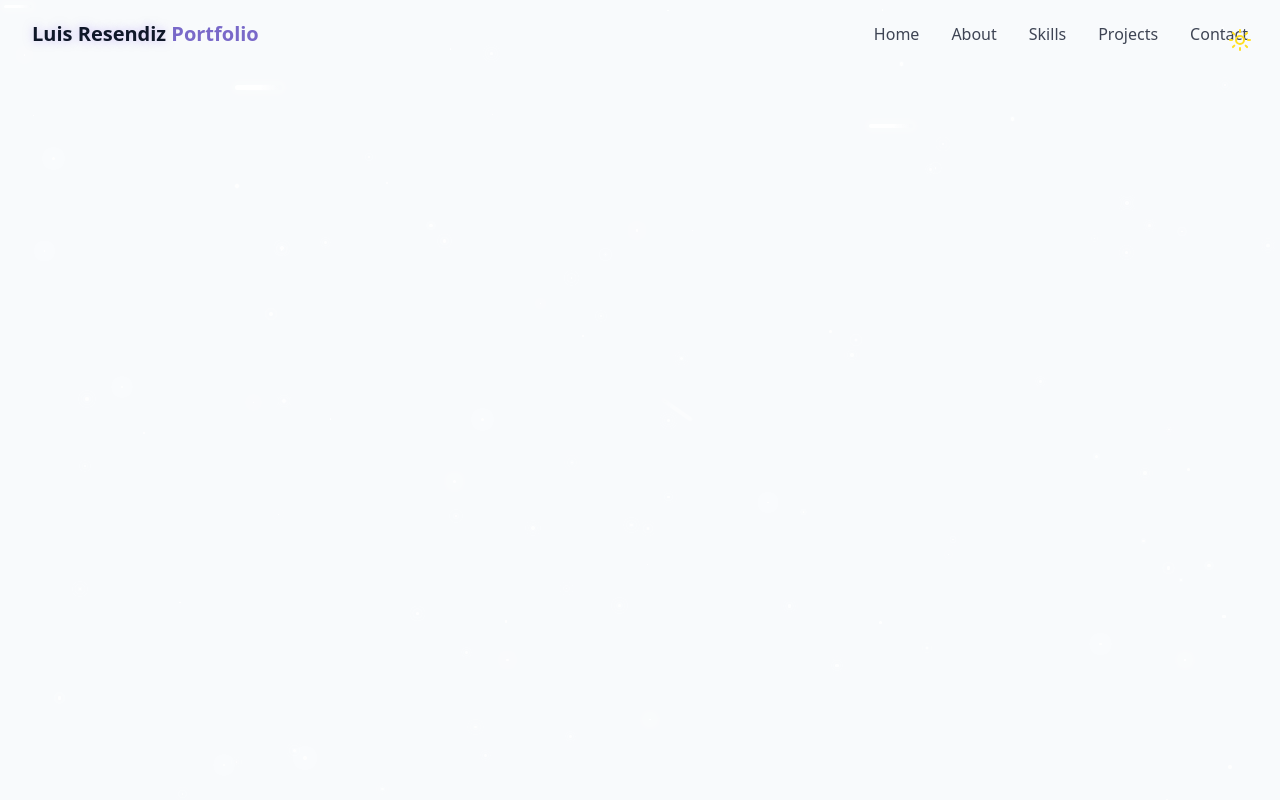
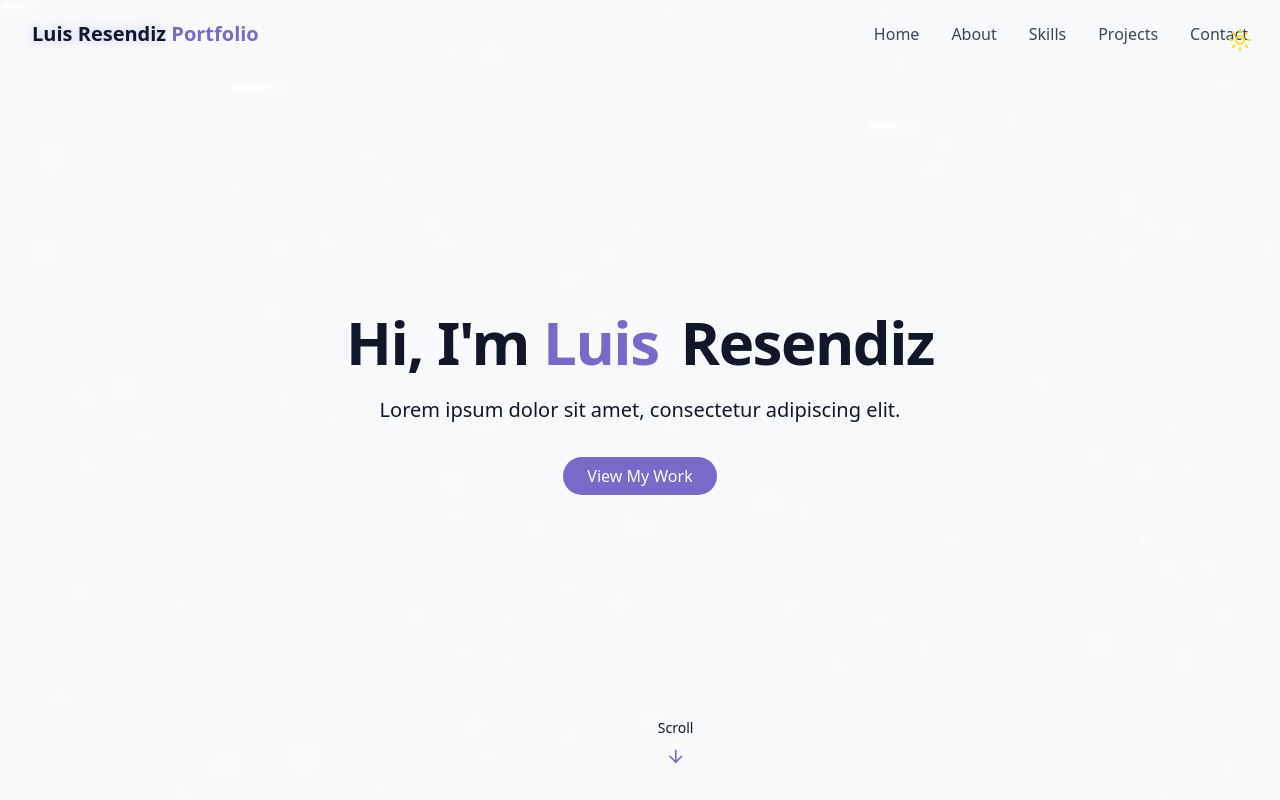
Before and after one commit to LuisRes/Portfolio, a React (Vite) app: page / in a window 1280 px wide. Built offline with nearby package versions, Linux system fonts and the light colour scheme.

Commit message:
Added Hero Section

```diff
--- /dev/null
+++ b/src/components/HeroSection.tsx
@@ -0,0 +1,31 @@
+import { ArrowDown } from "lucide-react"
+
+
+export const HeroSection = () => {
+    return <section id="hero" className="relative min-h-screen flex flex-col items-center justify-center px-4">
+        <div className="container max-w-4xl mx-auto text-center z-10">
+            <div className="space-y-6">
+                <h1 className="text-4xl md:text-6xl font-bold tracking-tight">
+                    <span className="opacity-0 animate-fade-in">Hi, I'm </span>
+                    <span className="text-primary opacity-0 animate-fade-in-delay-1">Luis </span>
+                    <span className="text-gradient ml-2 opacity-0 animate-fade-in-delay-2">Resendiz </span>
+                </h1>
+                <p className="text-lg md:text-xl text-muted-foreground max-2-2xl mx-auto opacity-0
+                animate-fade-in-delay-3">
+                    Lorem ipsum dolor sit amet, consectetur adipiscing elit.
+                </p>
+                <div className="pt-4 opacity-0 animate-fade-in-delay-4">
+                    <a href="#projects" className="cosmic-button">
+                        View My Work
+                    </a>
+                </div>
+            </div>
+        </div>
+
+        <div className="absolute bottom-8 left-1/2 transform translate-x-1/2 flex flex-col items-center
+        animate-bounce">
+            <span className="text-sm text-muted-foreground mb-2">Scroll</span>
+            <ArrowDown className="h-5 w-5 text-primary" />
+        </div>
+    </section>
+}
--- a/src/pages/Home.tsx
+++ b/src/pages/Home.tsx
@@ -1,6 +1,7 @@
 import { ThemeToggle } from "../components/ThemeToggle";
 import { StarBackground } from "../components/StarBackground";
 import { NavBar } from "../components/NavBar";
+import { HeroSection } from "../components/HeroSection";
 
 export const Home = ()=>{
     return <div className="min-h-screen bg-background text-foreground overflow-x-hidden">
@@ -10,5 +11,10 @@
         <StarBackground />
 
         <NavBar />
+
+        <main>
+            <HeroSection />
+        </main>
+
     </div>
 }
```
